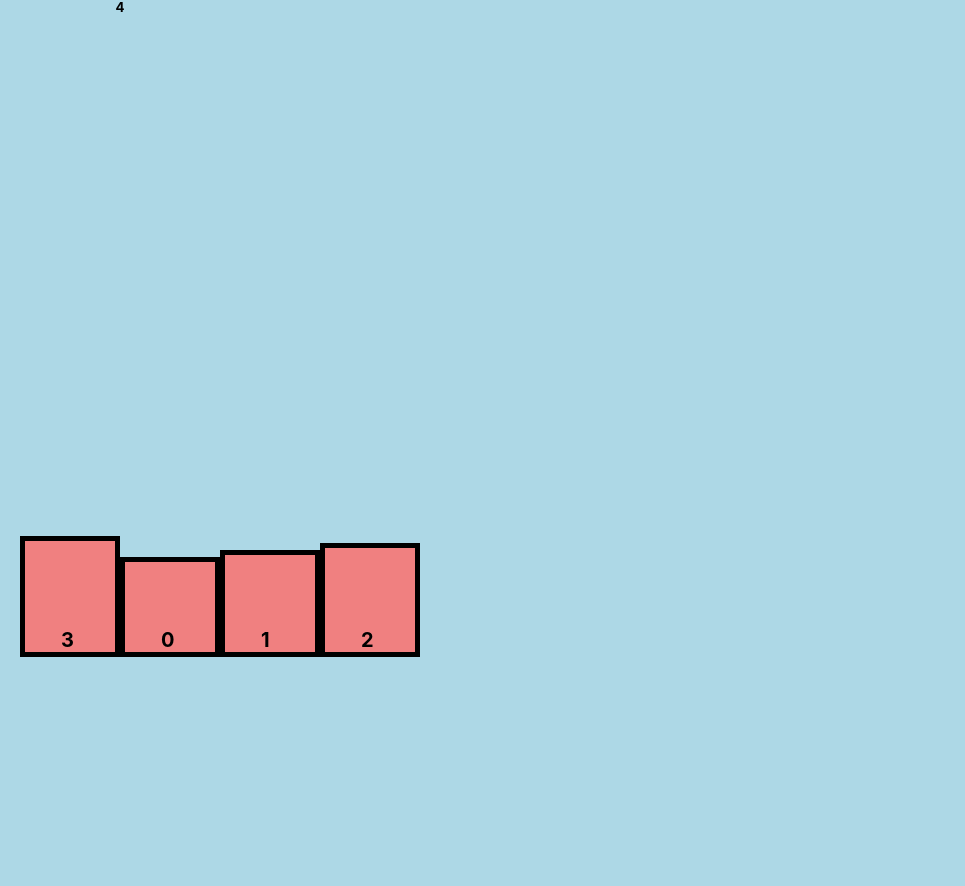
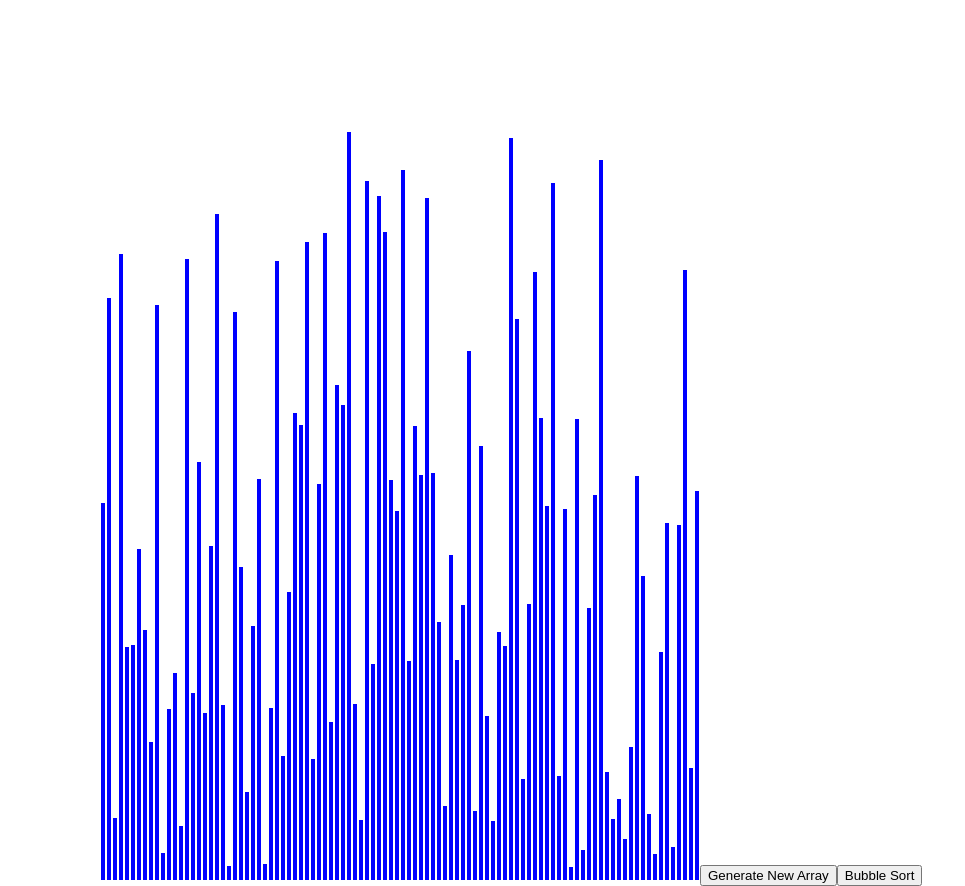
Before and after one commit to mstroner20/SortingVisualizer, a React (Create React App) app: page / in a window 1280 px wide. Shown: the part 118-1004 px from the top of the page, without its empty margins (0-965 px from the left). Before the commit the page ends 875 px from the top, so only its background shows below. Built offline with nearby package versions, Linux system fonts and the light colour scheme.

Commit message:
The Big refactor of 2020
Refactored the entire project with an actual working solution.This project can handle BubbleSort algo.

Many UI changes need to be made but the foundation is there now

```diff
--- a/src/App.js
+++ b/src/App.js
@@ -1,23 +1,12 @@
-import React from 'react';
+import './App.css';
+import './Components/Sorting.jsx'
+import SortingVisualizer from './Components/Sorting.jsx';
+import React from 'react'
 
-import './App.css';
-
-
-import Header from './Components/Header.js';
-import Array from './Components/Array.js'
-
-
-
-
-
-function App(props) {
+function App() {
   return (
     <div className="App">
-    <Header/>
-    <Array/>
-
-
-
+      <SortingVisualizer></SortingVisualizer>
     </div>
   );
 }
--- a/src/Components/Array.js
+++ /dev/null
@@ -1,81 +0,0 @@
-import React from 'react'
-import '../Css/Array.css'
-import bubbleSortBasic from './BubbleSort.js';
-
-function Array(props){
-    var size = props.value;
-    for (var numArray=[],i=0;i<size; ++i)
-    {
-        numArray[i]=i;
-
-    }
-    function shuffle(array) {
-        var tmp, current, top = size;
-        if(top) while(--top) {
-          current = Math.floor(Math.random() * (top + 1));
-          tmp = array[current];
-          array[current] = array[top];
-          array[top] = tmp;
-        }
-        return array;
-    }
-
-    let width = 0;
-    let opacity = 1;
-
-
-    if(size < 10){
-        width = 90;
-
-    }
-    else if(size >= 10 && size <= 24){
-        width = 60;
-
-    }
-    else if(size >= 25 && size < 48){
-        width = 16;
-        opacity = 0;
-    }
-    else{
-        width = 8;
-        opacity = 0;
-    }
-
-    // http://stackoverflow.com/questions/962802#962890
-    //Generates random nums to fill the array based on size
-    numArray = shuffle(numArray);
-
-
-    if(props.algo === 'BubbleSort' && props.sort === true){
-        bubbleSortBasic(numArray);
-    }
-
-    function renderNewArray(arr){
-        return(
-            <div className = "arrayContainer">
-                {arr.map(num => (
-                <div className = "nums"
-                style = {{height: `${num * 7 + 90}px`, width: `${width}px`}}>
-                  <h2 style = {{opacity:`${opacity}`}}>{num}</h2>
-               </div>
-             ))}
-            </div>
-        )
-    }
-
-    return(
-        <div>
-            {renderNewArray(numArray)}
-        </div>
-    )
-
-
-
-
-
-
-
-
-}
-
-export default Array
--- a/src/Components/BubbleSort.js
+++ b/src/Components/BubbleSort.js
@@ -1,50 +1,55 @@
-import renderNewArray from './Array.js'
+const animations = [];
 
-function swap(arr, current, next){
+export const swap = (arr, current, next) => {
+    animations.push(arr[current]);
+    animations.push(arr[next]);
     let curVal = arr[current];
     arr[current] = arr[next];
     arr[next] = curVal;
 
 
-
+    getAnimations(animations);
 }
 
-function bubbleSortBasic(arr)
-{
-//start the endIndex at the last index of the array
-let endIndex = arr.length - 1;
-//run the loop until the endIndex(sorted portion) is the 0 (the full array)
+export const getAnimations = (animations) => {
+    const newAnims = animations;
+
+    return newAnims;
+}
+
+
+export const doBubbleSort = (array) => {
+         //start the endIndex at the last index of the arrayay
+         let newArray = array;
+
+         let endIndex = newArray.length - 1;
+         //run the loop until the endIndex(sorted portion) is the 0 (the full newArrayay)
          while(endIndex > 0){
              // count the number of swaps to short circuit the loop if it is already sorted
              let swaps = 0;
-      //reset the currentIndex to the beginning of the array each time a new element is sorted
+             //reset the currentIndex to the beginning of the newArrayay each time a new element is sorted
              let currentIndex = 0;
-      // loop over the array, comparing each pair of elements until the comparison element reaches the sorted portion of the array
+             // loop over the newArrayay, comparing each pair of elements until the comparison element reaches the sorted portion of the newArrayay
              while(currentIndex < endIndex){
                  // uncomment this line to see the comparison in action
-           renderNewArray(arr);
+                //console.log(newArray[currentIndex], newArray[currentIndex + 1])
                  // if the current element is greater than the element in front of it
-          if(arr[currentIndex] > arr[currentIndex + 1]){
+                 if(newArray[currentIndex] > newArray[currentIndex + 1]){
                      //swap the 2 elements using our helper function
-              swap(arr, currentIndex, currentIndex + 1);
+                     swap(newArray, currentIndex, currentIndex + 1);
                      // add 1 to the swaps counter
                      swaps++;
                  }
-          //increase the currentIndex to continue iterating through the array
+             //increase the currentIndex to continue iterating through the newArrayay
              currentIndex++;
              }
-      //stop the loop if there were no swaps because the array must be already sorted
-      if(swaps === 0) break;
-      // subtract the endIndex number to account for the new element added to the array
+             //stop the loop if there were no swaps because the newArrayay must be already sorted
+             if(swaps === 0)break;
+             // subtract the endIndex number to account for the new element added to the newArrayay
              endIndex--;
-
-  }
-  console.log(arr);
-  return arr;
-
          }
 
+         return newArray;
+}
 
-
-
-export default bubbleSortBasic
+export default animations;
--- /dev/null
+++ b/src/Components/Sorting.css
@@ -0,0 +1,19 @@
+.array-container{
+    position: absolute;
+    left: 100px;
+
+    margin-top: 250px;
+
+
+}
+
+
+
+.array-bar{
+    width: 4px;
+
+    background-color: blue;
+    display: inline-block;
+    margin: 0 1px;
+
+}
--- /dev/null
+++ b/src/Components/Sorting.jsx
@@ -0,0 +1,147 @@
+import React from 'react'
+import '../Components/Sorting.css'
+import  '../Components/BubbleSort.js';
+import animations, { doBubbleSort, getAnimations } from '../Components/BubbleSort.js';
+
+
+export class SortingVisualizer extends React.Component{
+
+    //Creates a random array for sorting purpose
+    constructor(props){
+        super(props);
+
+
+        this.state = {
+            array:[],
+        };
+    }
+
+    componentDidMount() {
+        this.resetArray();
+
+
+    }
+
+
+
+    resetArray(){
+        let array = [];
+
+        for(let i = 0; i < 100; i++){
+            array.push(randomIntFromIntervals(5,750, array));
+
+        }
+
+        this.setState({array});
+    }
+
+
+
+    bubbleSort(){
+        let anims = [];
+        const sortedArray = doBubbleSort(this.state.array);
+        console.log(sortedArray);
+        let bars = [];
+
+         //Only initial positions
+        //console.log(arrayBars); //inital log
+        anims = animations;
+        //console.log(anims);
+
+        for(let i = 0; i < anims.length; i+=2){
+
+            let swap = 0;
+            let firstBar = anims[i] + 'px';
+            let secondBar = anims[i+1] + 'px';
+            bars = document.getElementsByClassName('array-bar');
+
+            console.log('anim: ' + firstBar + ' ' + secondBar);
+
+            //console.log(currentArrayBars);
+
+            setTimeout(() => {
+                let firstIdx = 0;
+                let secondIdx = 0;
+
+               while(swap == 0)
+               {
+                   for(let j = 0; j < bars.length; j++){
+                       if(bars[j].style.height == firstBar){
+                           firstIdx = j;
+                           bars[j].style.backgroundColor = 'red';
+                       }
+                       else if(bars[j].style.height == secondBar){
+                            secondIdx = j;
+                            bars[j].style.backgroundColor = "red";
+                       }
+                       else{
+                        bars[j].style.backgroundColor = "blue";
+                       }
+                   }
+
+                   let temp = bars[firstIdx].style.height;
+
+                   bars[firstIdx].style.backgroundColor = "red";
+                   bars[secondIdx].style.backgroundColor = "red";
+
+                   bars[firstIdx].style.height = bars[secondIdx].style.height;
+                   bars[secondIdx].style.height = temp;
+
+
+
+                   swap++;
+               }
+
+
+
+
+
+
+            }, i * 5)
+
+
+
+
+        }
+
+        anims.length = 0;
+
+
+
+    };
+
+
+render(){
+    const {array} = this.state;
+
+    return (
+       <div className = "array-container">
+        {array.map((value, idx) => (
+                <div className = "array-bar"   key = {idx}
+                  style = {{height: `${value}px`}}>
+                </div>
+        ))}
+
+        <button onClick ={() => this.resetArray()}> Generate New Array </button>
+        <button onClick ={() => this.bubbleSort()}> Bubble Sort</button>
+
+        </div>
+
+    );
+}
+
+
+
+
+}
+export default SortingVisualizer
+
+
+
+function randomIntFromIntervals(min, max, arr){
+    while(arr.length < max){
+        var r = Math.floor(Math.random() * max) + 1;
+        if(arr.indexOf(r) === -1)
+        return r;
+    }
+}
--- a/src/Css/Array.css
+++ /dev/null
@@ -1,37 +0,0 @@
-.arrayContainer{
-    display: inline-flex;
-    align-items: flex-end;
-
-
-    height: 90vh;
-}
-
-
-.nums{
-
-    position: relative;
-
-    border: solid black 5px;
-
-    align-items: center;
-
-    background-color: lightcoral;
-    margin-bottom: 100px;
-
-}
-
-.nums h2{
-
-   position: absolute;
-   padding: 0;
-   margin: 0 auto;
-
-   bottom: 0;
-   left: 0;
-
-   font-size: 20px;
-   align-items: center;
-
-   margin-left: 40%;
-
-}
```
Lines whose indentation alone changed are shown as unchanged.
